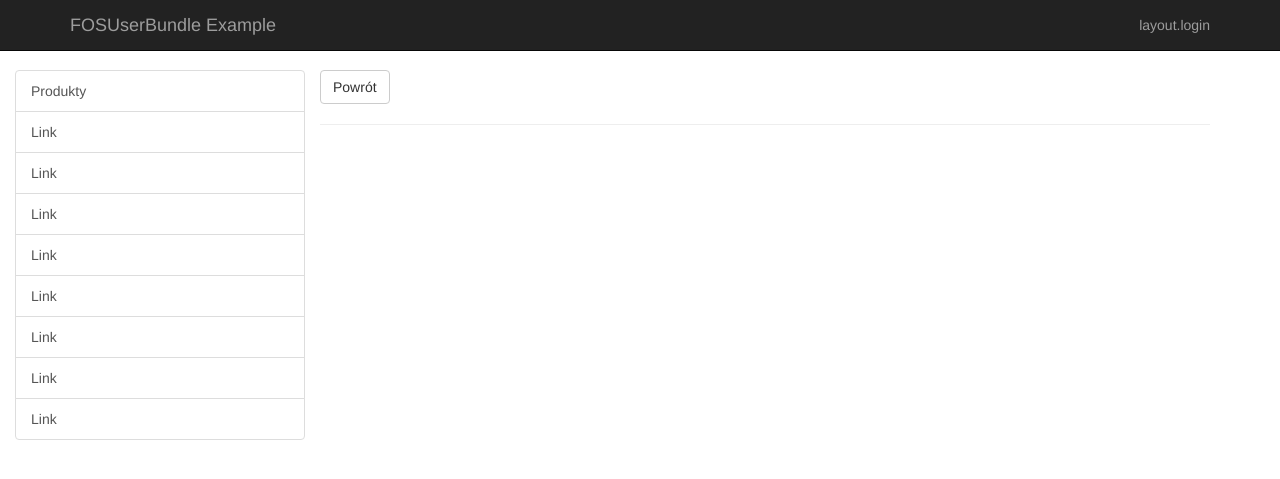
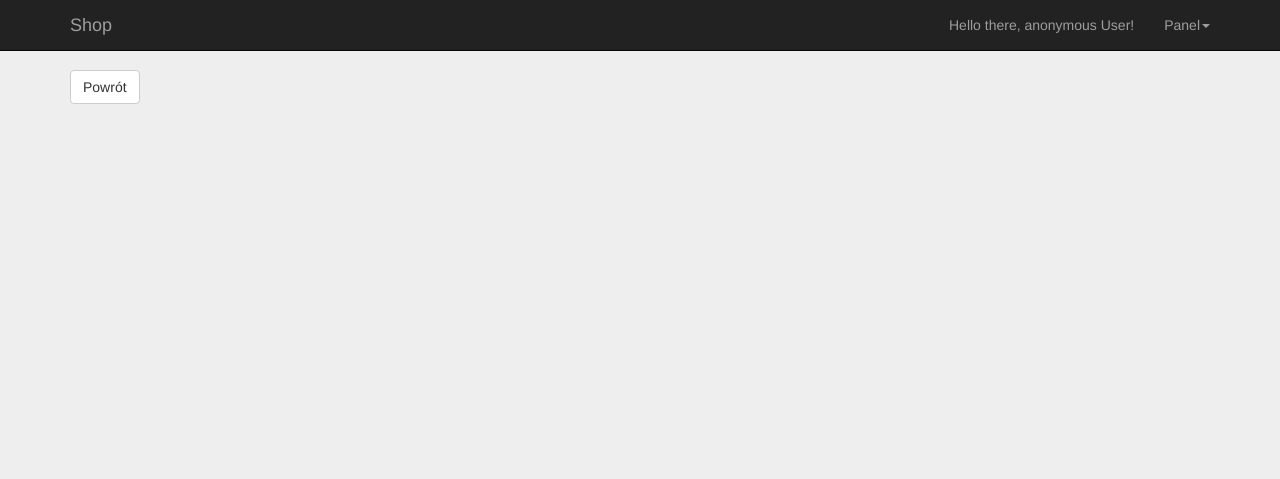
Before and after one commit to mientuma/shop, a Symfony app: template app/Resources/views/default/addProduct/AddProducts.html.twig in a window 1280 px wide. Shown: the top 479 px of the page. Run offline with Twig, Linux system fonts and the light colour scheme; the template is opened without the code that fills it, so the values that code supplies are empty; some libraries are stand-ins or nearby versions.

Commit message:
Poprawione css'y, zrobiony panel boczny

```diff
--- a/app/Resources/FOSUserBundle/views/Registration/register_content.html.twig
+++ b/app/Resources/FOSUserBundle/views/Registration/register_content.html.twig
@@ -1,4 +1,5 @@
 {% trans_default_domain 'FOSUserBundle' %}
+
 
 {{ form_start(form, {'method': 'post', 'action': path('fos_user_registration_register'), 'attr': {'class': 'fos_user_registration_register'}}) }}
     {{ form_widget(form) }}
--- a/app/Resources/FOSUserBundle/views/Security/login_content.html.twig
+++ b/app/Resources/FOSUserBundle/views/Security/login_content.html.twig
@@ -51,7 +51,6 @@
 
 {% block fos_user_content %}
 
-<div class="container">
     <form class="form-signin" action="{{ path("fos_user_security_check") }}" method="post">
         <input type="hidden" name="_csrf_token" value="{{ csrf_token }}" />
         <h2 class="form-signin-heading">Please sign in</h2>
@@ -72,6 +71,5 @@
                value="{{ 'security.login.submit'|trans }}" />
         </label>
     </form>
-</div>
 
 {% endblock fos_user_content %}
--- a/app/Resources/views/base.html.twig
+++ b/app/Resources/views/base.html.twig
@@ -11,21 +11,22 @@
         body
         {
             padding-top: 70px;
+            background-color: #eee;
         }
     </style>
 </head>
 <body>
-{% block topnav %}
-    {% include '::navbar.html.twig' %}
-{% endblock topnav %}
 
-{% block sidebar %}
-    {% include '::sidebar.html.twig' %}
-{% endblock sidebar %}
+    <div class="container">
+        {% block topnav %}
+            {% include '::navbar.html.twig' %}
+        {% endblock topnav %}
+        {% block body %}{% endblock %}
+    </div>
 
-{% block body %}{% endblock %}
-{% block javascripts %}{% endblock %}
-    <script src="{{ asset('bootstrap/dist/js/bootstrap.min.js') }}"></script>
-    <script src="{{ asset('jquery/dist/jquery.min.js') }}"></script>
+    {% block javascripts %}{% endblock %}
+        <script src="{{ asset('jquery/dist/jquery.min.js') }}"></script>
+        <script src="{{ asset('bootstrap/dist/js/bootstrap.min.js') }}"></script>
+
 </body>
 </html>
--- a/app/Resources/views/default/addProduct/AddProducts.html.twig
+++ b/app/Resources/views/default/addProduct/AddProducts.html.twig
@@ -3,10 +3,8 @@
 
 
 {% block body %}
-    <div class="container">
     <a class="btn btn-default" href="{{ path('showproducts') }}">Powrót</a>
     <hr>
     {{ form_start(productForm) }}
     {{ form_end(productForm) }}
-    </div>
 {% endblock %}
--- a/app/Resources/views/default/editProduct/editProduct.html.twig
+++ b/app/Resources/views/default/editProduct/editProduct.html.twig
@@ -2,10 +2,8 @@
 
 
 {% block body %}
-    <div class="container">
     <a class="btn btn-default" href="{{ path('showproducts') }}">Powrót</a>
     <hr>
     {{ form_start(editForm) }}
     {{ form_end(editForm) }}
-    </div>
 {% endblock %}
--- a/app/Resources/views/default/showProduct/showProduct.html.twig
+++ b/app/Resources/views/default/showProduct/showProduct.html.twig
@@ -1,7 +1,6 @@
 {% extends 'base.html.twig' %}
 
 {% block body %}
-    <div class="container">
     {% for flash_message in app.session.flashBag.get('addNote') %}
         <div class="flash-notice">
             <div class="alert alert-success">
@@ -47,5 +46,4 @@
 {% endfor %}
     </table>
         <a href="{{ path('addproduct') }}" class="btn btn-default">Dodaj nowy produkt</a>
-    </div>
 {% endblock %}
--- a/app/Resources/views/default/showProductDetails/showProductDetails.html.twig
+++ b/app/Resources/views/default/showProductDetails/showProductDetails.html.twig
@@ -2,7 +2,6 @@
 
 
 {% block body %}
-    <div class="container">
     <a class="btn btn-default" href="{{ path('showproducts') }}">Powrót</a>
 
     <hr>
@@ -13,5 +12,4 @@
         <li class="list-group-item">Opis: {{ product.description }}</li>
         <li class="list-group-item">Data dodania: {{ product.addTime|date("d.m.y H:i:s") }}</li>
     </ul>
-    </div>
 {% endblock %}
--- a/app/Resources/views/navbar.html.twig
+++ b/app/Resources/views/navbar.html.twig
@@ -7,27 +7,54 @@
                 <span class="icon-bar"></span>
                 <span class="icon-bar"></span>
             </button>
-            <a class="navbar-brand" href="#">FOSUserBundle Example</a>
+            <a class="navbar-brand" href="{{ path("homepage") }}">Shop</a>
         </div>
         <div id="navbar" class="collapse navbar-collapse">
             <ul class="nav navbar-nav navbar-right">
                 {% if is_granted('ROLE_PREVIOUS_ADMIN') %}
-                    <li>
-                        <a href="{{ path('homepage', {'_switch_user': '_exit'}) }}">Exit impersonation</a>
+                    <li><a href="{{ path('homepage', {'_switch_user': '_exit'}) }}">Exit impersonation</a></li>
+                    <li class="dropdown">
+                        <a href="#" class="dropdown-toggle" data-toggle="dropdown" role="button" aria-haspopup="true" aria-expanded="false">Panel<span class="caret"></span></a>
+                        <ul class="dropdown-menu">
+                            <li><a href="{{ path("showproducts") }}">Products</a></li>
+                            <li><a href="{{ path("cart") }}">Cart</a></li>
+                            <li><a href="{{ path("shop") }}">Shop</a></li>
+                            <li role="separator" class="divider"></li>
+                            <li><a href="{{ path('fos_user_security_logout') }}">{{ 'layout.logout'|trans({}, 'FOSUserBundle') }}</a></li>
+                            <li role="separator" class="divider"></li>
+                            <li><a href="{{ path('homepage', {'_switch_user': '_exit'}) }}">Exit impersonation</a></li>
+                        </ul>
                     </li>
                 {% endif %}
                 {% if is_granted("IS_AUTHENTICATED_REMEMBERED") %}
                     <p class="navbar-text">
                         {{ 'layout.logged_in_as'|trans({'%username%': app.user.username}, 'FOSUserBundle') }}
                     </p>
-                    <li>
-                        <a href="{{ path('fos_user_security_logout') }}">
-                            {{ 'layout.logout'|trans({}, 'FOSUserBundle') }}
-                        </a>
+                    <li class="dropdown">
+                        <a href="#" class="dropdown-toggle" data-toggle="dropdown" role="button" aria-haspopup="true" aria-expanded="false">Panel<span class="caret"></span></a>
+                        <ul class="dropdown-menu">
+                            <li><a href="{{ path("showproducts") }}">Products</a></li>
+                            <li><a href="{{ path("cart") }}">Cart</a></li>
+                            <li><a href="{{ path("shop") }}">Shop</a></li>
+                            <li role="separator" class="divider"></li>
+                            <li><a href="{{ path('fos_user_security_logout') }}">{{ 'layout.logout'|trans({}, 'FOSUserBundle') }}</a></li>
+                        </ul>
                     </li>
                 {% else %}
-                    <li>
-                        <a href="{{ path('fos_user_security_login') }}">{{ 'layout.login'|trans({}, 'FOSUserBundle') }}</a>
+                    <p class="navbar-text">
+                        Hello there, anonymous User!
+                    </p>
+                    <li class="dropdown">
+                        <a href="#" class="dropdown-toggle" data-toggle="dropdown" role="button" aria-haspopup="true" aria-expanded="false">Panel<span class="caret"></span></a>
+                        <ul class="dropdown-menu">
+                            <li><a href="{{ path("showproducts") }}">Products</a></li>
+                            <li><a href="{{ path("cart") }}">Cart</a></li>
+                            <li><a href="{{ path("shop") }}">Shop</a></li>
+                            <li role="separator" class="divider"></li>
+                            <li><a href="{{ path('fos_user_security_login') }}">{{ 'layout.login'|trans({}, 'FOSUserBundle') }}</a></li>
+                            <li role="separator" class="divider"></li>
+                            <li><a href="{{ path('fos_user_registration_register') }}">{{ 'layout.register'|trans({}, 'FOSUserBundle') }}</a></li>
+                        </ul>
                     </li>
                 {% endif %}
             </ul>
--- a/app/Resources/views/sidebar.html.twig
+++ /dev/null
@@ -1,13 +0,0 @@
-<div class="col-xs-6 col-sm-3 sidebar-offcanvas" id="sidebar">
-    <div class="list-group">
-        <a href="{{ path('showproducts') }}" class="list-group-item">Produkty</a>
-        <a href="#" class="list-group-item">Link</a>
-        <a href="#" class="list-group-item">Link</a>
-        <a href="#" class="list-group-item">Link</a>
-        <a href="#" class="list-group-item">Link</a>
-        <a href="#" class="list-group-item">Link</a>
-        <a href="#" class="list-group-item">Link</a>
-        <a href="#" class="list-group-item">Link</a>
-        <a href="#" class="list-group-item">Link</a>
-    </div>
-</div>
```
Also changed, not shown: 1 other file.
